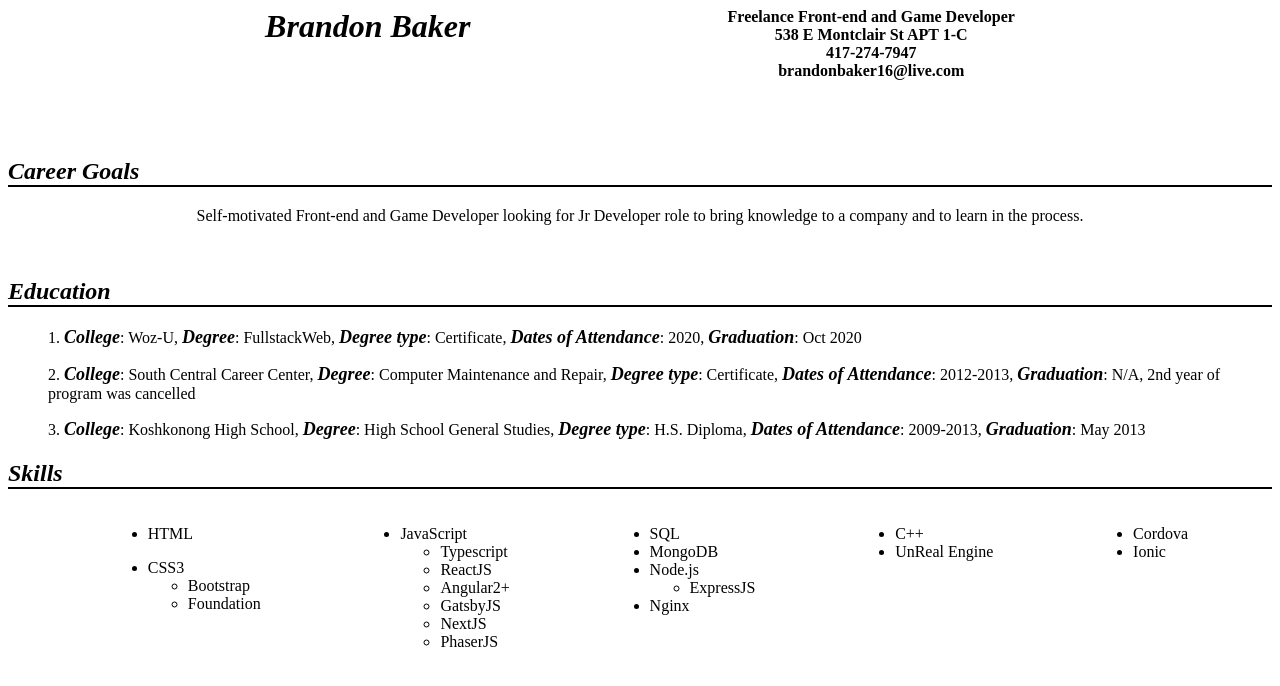
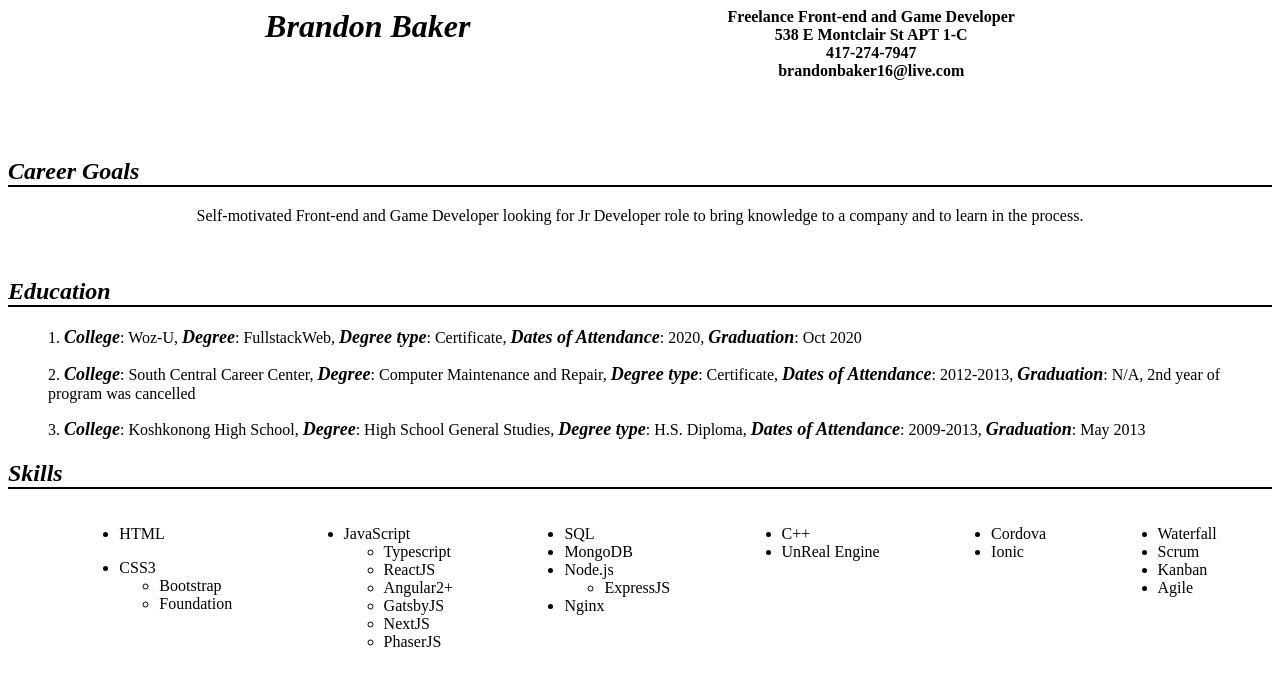
Before and after one commit to Jaheeli/Angular-Resume, an Angular app: page / in a window 1280 px wide. Shown: the top 686 px of the page. Built offline with nearby package versions, Linux system fonts and the light colour scheme.

Commit message:
Resume update #2

```diff
--- a/src/app/skills/skills.component.html
+++ b/src/app/skills/skills.component.html
@@ -56,5 +56,13 @@
             <li>Ionic</li>
         </ul>
     </div>
-
+    <!-- Project Management -->
+    <div class="row">
+        <ul>
+            <li>Waterfall</li>
+            <li>Scrum</li>
+            <li>Kanban</li>
+            <li>Agile</li>
+        </ul>
+    </div>
 </div>
```
